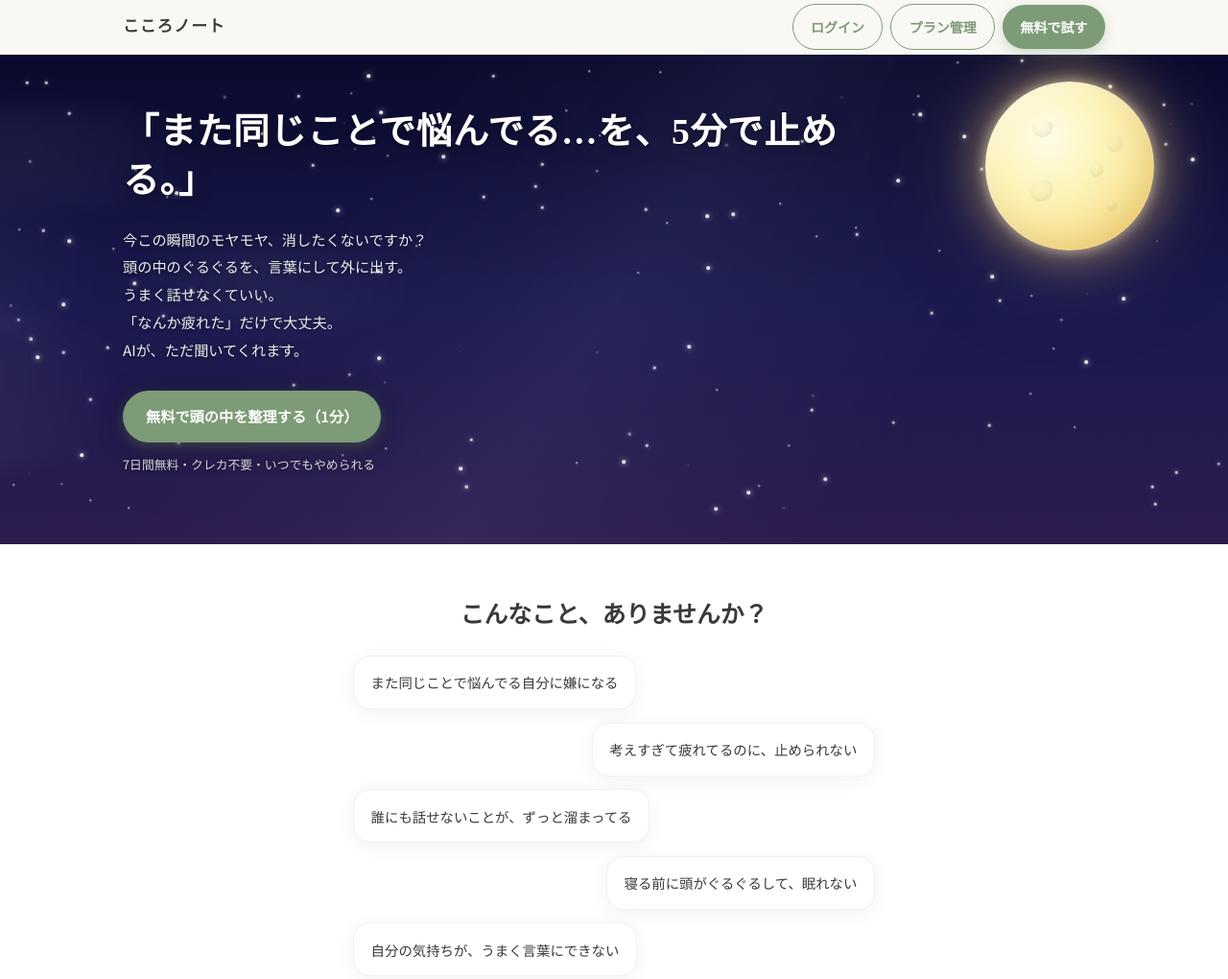
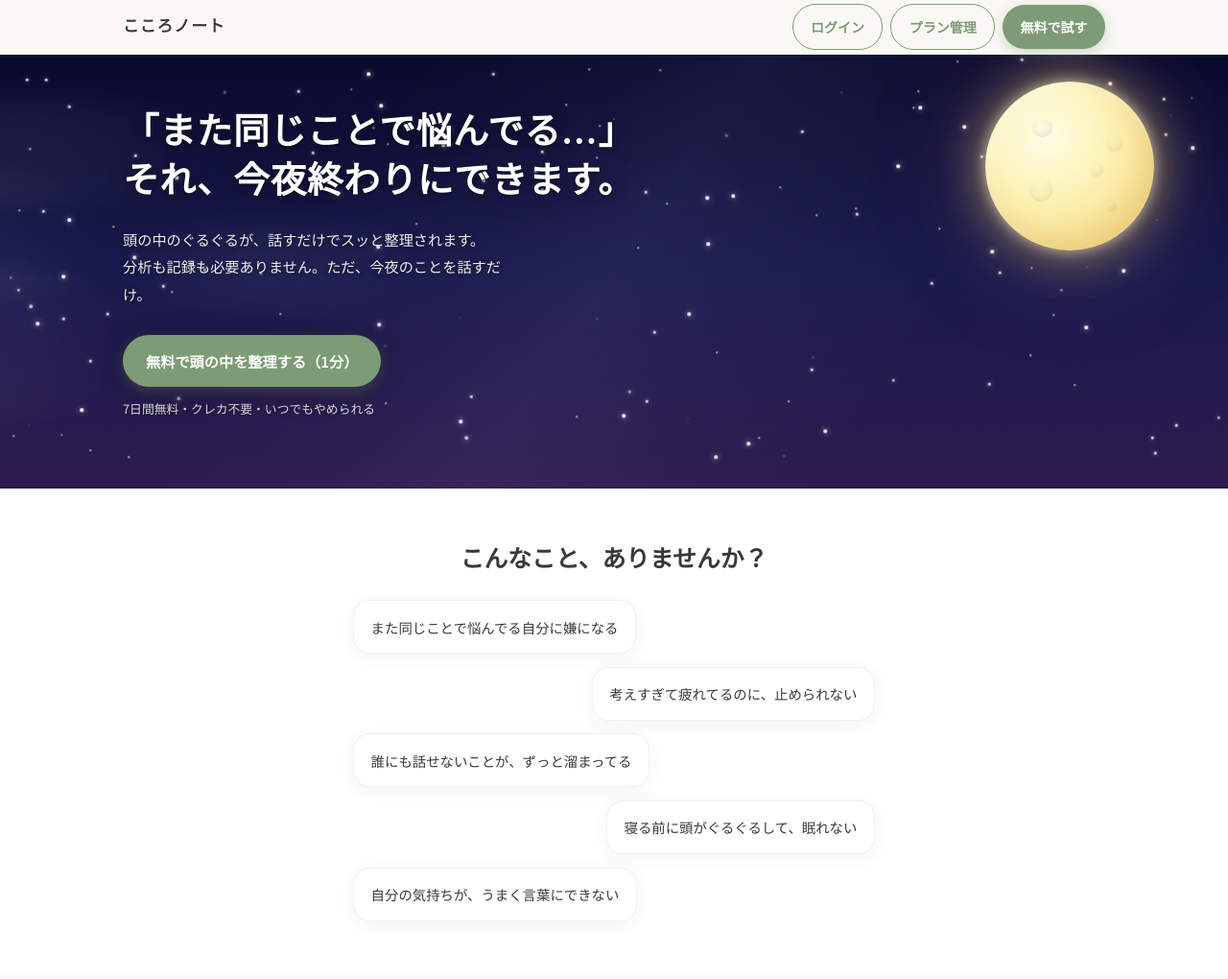
Before and after one commit to hiro9215koctwcx-glitch/kokoro-note-lp, a website with bundled scripts: page index.html in a window 1280 px wide. Shown: the top 1020 px of the page at 96% size. Built offline with nearby package versions, Linux system fonts and the light colour scheme; a script that the page names is missing.

Commit message:
ヒーローセクションのコピーを改善し、メッセージを明確化

```diff
--- a/index.html
+++ b/index.html
@@ -898,13 +898,10 @@
       </div>
     </div>
     <div class="inner">
-      <h1 id="hero-title" class="hero__title">「また同じことで悩んでる…を、5分で止める。」</h1>
+      <h1 id="hero-title" class="hero__title">「また同じことで悩んでる…」<br>それ、今夜終わりにできます。</h1>
       <p class="hero__sub">
-        今この瞬間のモヤモヤ、消したくないですか？<br />
-        頭の中のぐるぐるを、言葉にして外に出す。<br />
-        うまく話せなくていい。<br />
-        「なんか疲れた」だけで大丈夫。<br />
-        AIが、ただ聞いてくれます。
+        頭の中のぐるぐるが、話すだけでスッと整理されます。<br />
+        分析も記録も必要ありません。ただ、今夜のことを話すだけ。
       </p>
       <div class="hero__actions">
         <a class="btn btn--primary btn--lg" href="https://kokoro-note-umber.vercel.app/" target="_blank" rel="noopener noreferrer">無料で頭の中を整理する（1分）</a>
```
